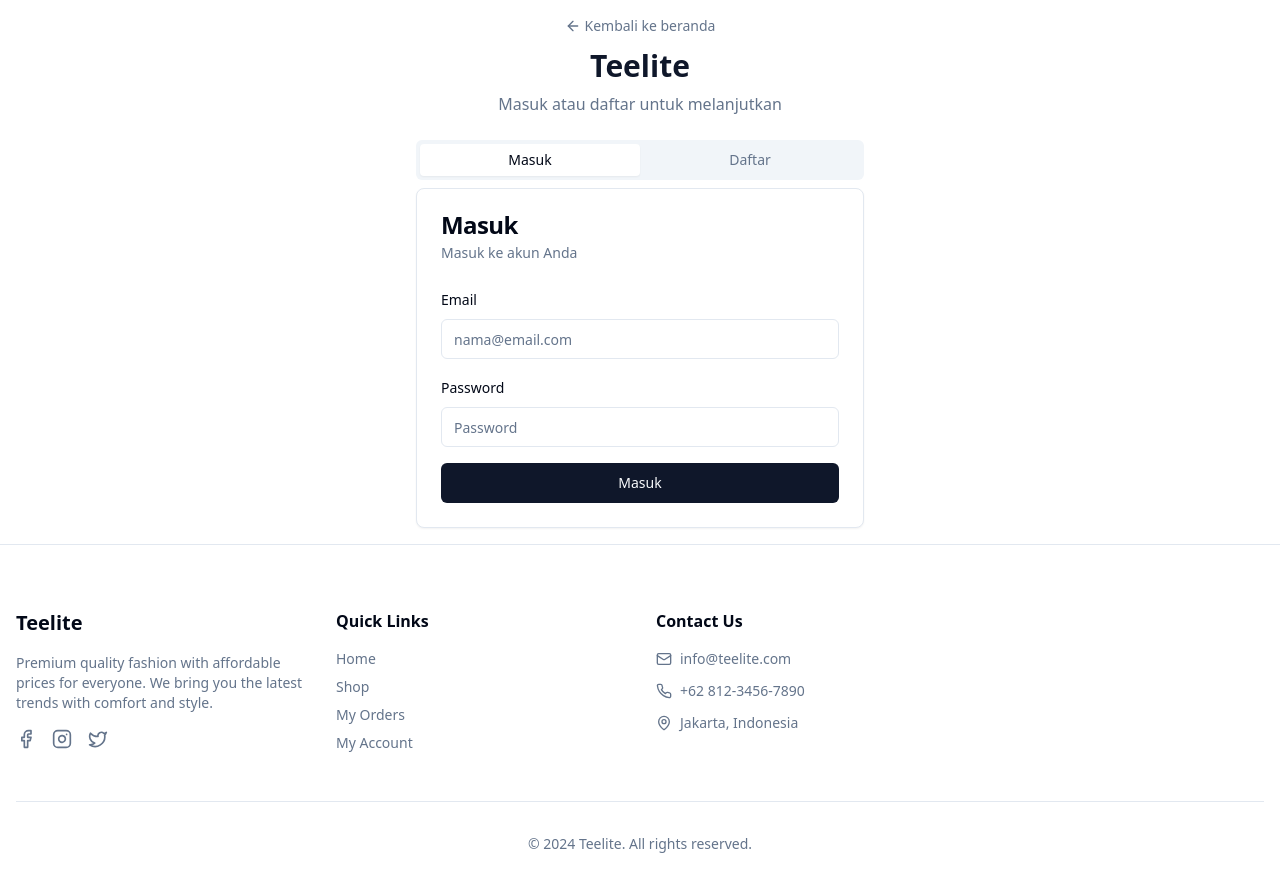
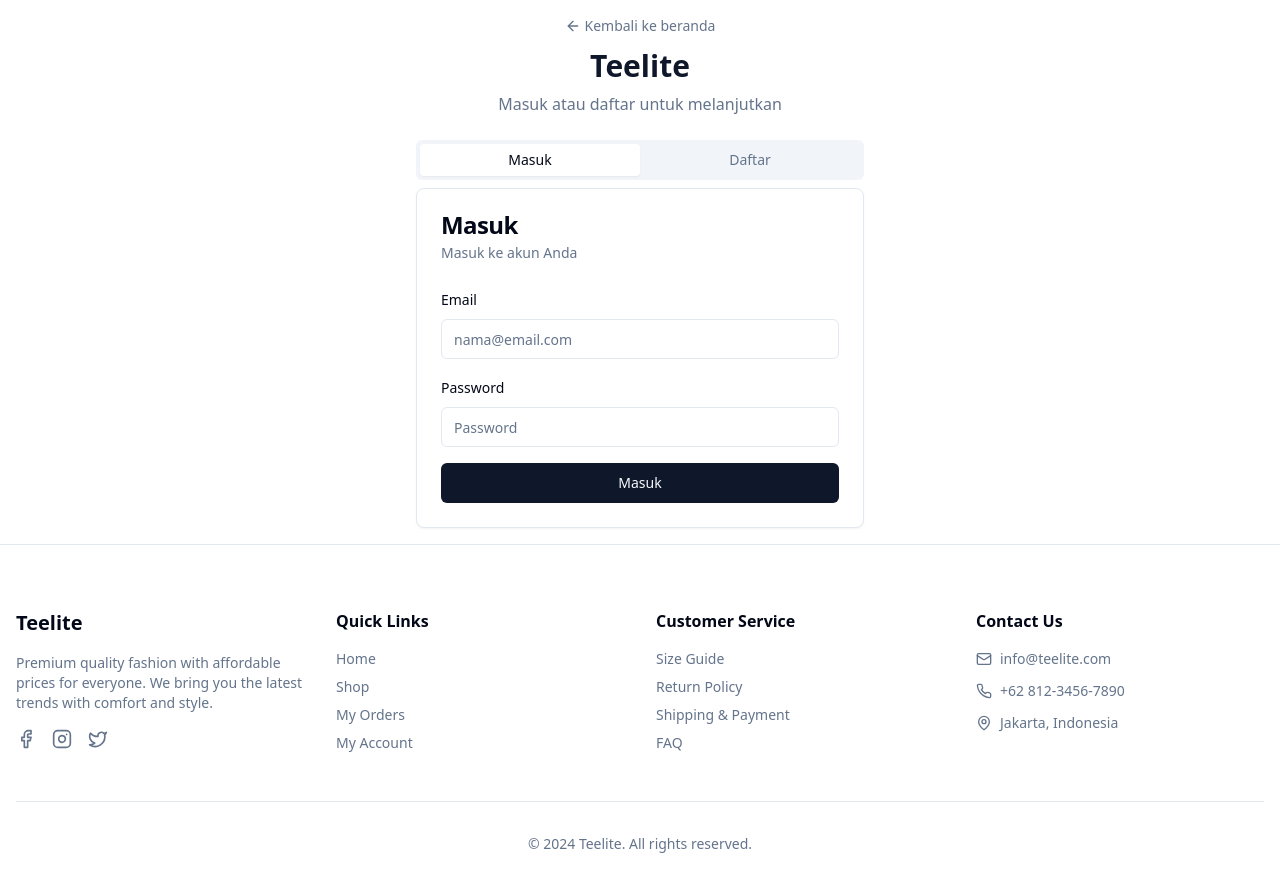
Before and after one commit to rifhrzi/teeliteclub, a React (Vite) app: page /auth in a window 1280 px wide. Shown: the top 892 px of the page. Built offline with nearby package versions, Linux system fonts and the light colour scheme.

Commit message:
Reverted to commit 497dd766f89100449e79c1f7ebc1d2cc381f6371

```diff
--- a/src/components/layout/Footer.tsx
+++ b/src/components/layout/Footer.tsx
@@ -3,7 +3,8 @@ import { Facebook, Instagram, Twitter, Phone, Mail, MapPin } from "lucide-react"
 
 // Footer component for consistent layout across all pages
 export const Footer = () => {
-  return <footer className="bg-background border-t py-16">
+  return (
+    <footer className="bg-background border-t py-16">
       <div className="container mx-auto px-4">
         <div className="grid md:grid-cols-4 gap-8">
           {/* Company Info */}
@@ -45,7 +46,15 @@ export const Footer = () => {
           </div>
 
           {/* Customer Service */}
-
+          <div className="space-y-4">
+            <h4 className="font-semibold text-foreground">Customer Service</h4>
+            <div className="space-y-2 text-muted-foreground text-sm">
+              <p>Size Guide</p>
+              <p>Return Policy</p>
+              <p>Shipping & Payment</p>
+              <p>FAQ</p>
+            </div>
+          </div>
 
           {/* Contact Info */}
           <div className="space-y-4">
@@ -74,5 +83,6 @@ export const Footer = () => {
           </p>
         </div>
       </div>
-    </footer>;
+    </footer>
+  );
 };
```
